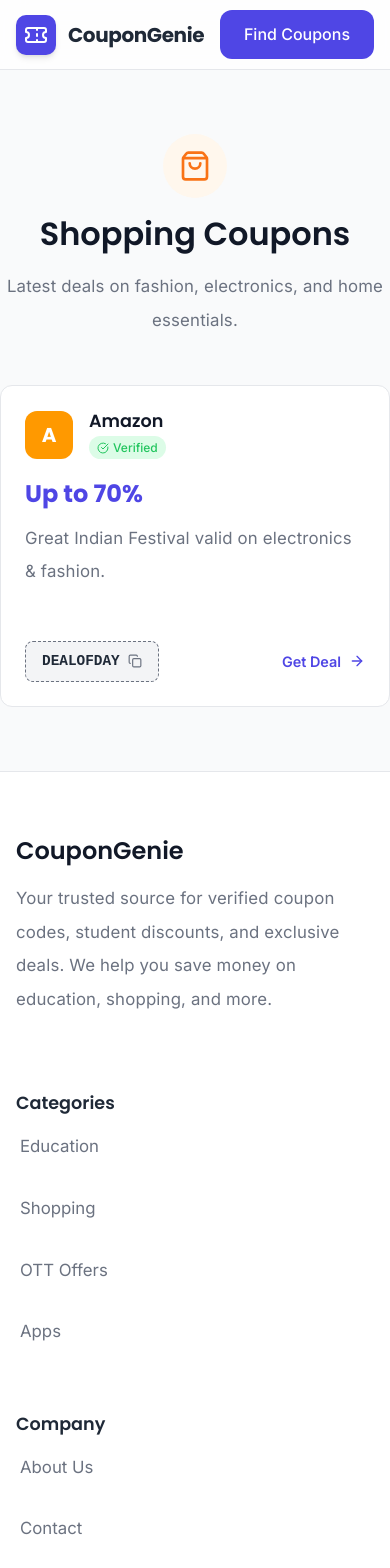
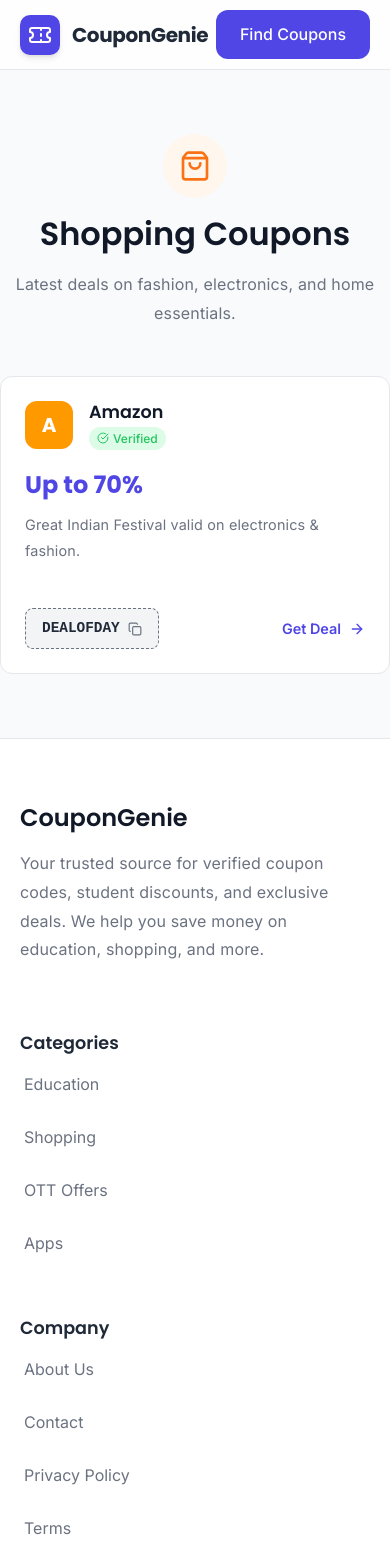
Before and after one commit to Ejack172/CouponGenie, a Next.js app: page /shopping-coupons in a window 390 px wide. Shown: the top 1568 px of the page. Built offline with nearby package versions, Linux system fonts and the light colour scheme.

Commit message:
Fix mobile layout: improve text spacing and prevent edge overflow

```diff
--- a/app/globals.css
+++ b/app/globals.css
@@ -62,19 +62,17 @@
 /* Mobile-specific adjustments for better touch/readability */
 @media (max-width: 768px) {
   p {
-    font-size: 1.05rem !important;
-    line-height: 2.0 !important;
-    margin-bottom: 1.75rem !important;
+    font-size: 1rem;
+    line-height: 1.8;
+    margin-bottom: 1.25rem;
     letter-spacing: 0.01em;
-    /* Slight letter spacing for better readability */
   }
 
   li {
-    font-size: 1.05rem !important;
-    line-height: 2.0 !important;
-    margin-bottom: 1rem !important;
+    font-size: 1rem;
+    line-height: 1.8;
+    margin-bottom: 0.75rem;
     padding-left: 0.25rem;
-    /* Slight padding for lists */
   }
 }
 
@@ -103,6 +101,13 @@
   max-width: var(--container-width);
   margin: 0 auto;
   padding: 0 1rem;
+}
+
+/* Better mobile padding */
+@media (max-width: 768px) {
+  .container {
+    padding: 0 1.25rem;
+  }
 }
 
 .btn {
```
Also changed, not shown: app/[coupon]/page.module.css (+50 -0 lines).
